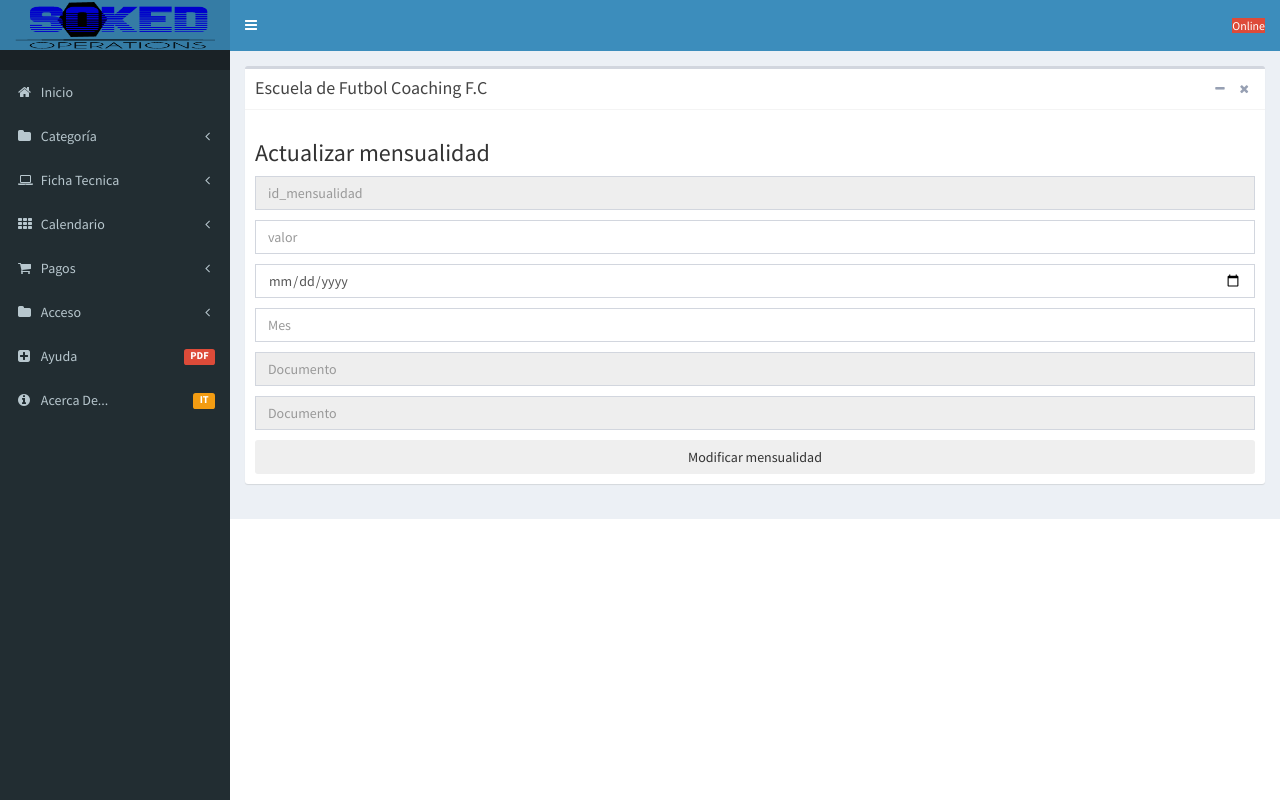
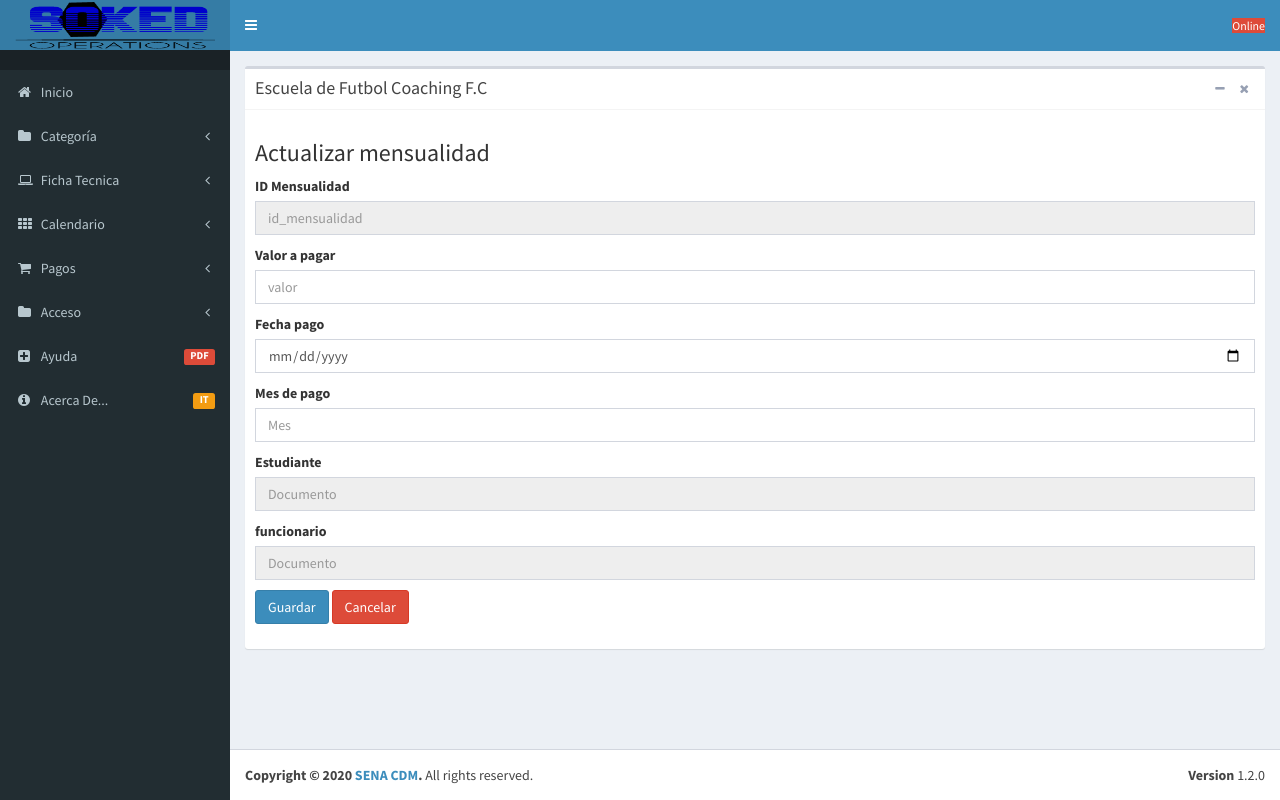
Before and after one commit to patricia0515/sokedop, a PHP site: page /vista/modulos/pagos/vista_modificar_mensualidad.php in a window 1280 px wide. Run offline with PHP 8.4, Linux system fonts and the light colour scheme; data comes from the database, SQL or seed files in the repository; both versions use the stored data as it was after the commit.

Commit message:
Consulta de mendualida

```diff
--- a/modelo/modelo_mensualidad.php
+++ b/modelo/modelo_mensualidad.php
@@ -103,15 +103,49 @@ $sql="insert into ".$tabla."(valor,fecha_pago,mes,estudiante,funcionario) values
            return false;
        }
    }
-   public function buscar($tabla,$condicion)
+   public function buscar($condicion)
    {
       if ($condicion==null)
       {
-         $sql="Select * from ".$tabla;
+        $sql="select
+		m.id_mensualidad as id_mensualidad,
+		m.valor as valor,
+		m.fecha_pago as fecha_pago ,
+		m.mes as mes,
+        e.nombres as nombre_e,
+        e.apellidos as apellido_e,
+        c.nombre as nombre_c,
+		f.nombres as nombres_f,
+        f.apellidos as nombres_f
+		from mensualidad as m
+		inner join estudiante as e
+        on m.estudiante = e.no_documento
+		inner join funcionario as f
+        on m.funcionario = f.id_funcionario
+        inner join categoria as c
+        on c.id_categoria = e.categoria
+		order by ID desc";
       }
       else
       {
-         $sql="Select * from ".$tabla." where ".$condicion;
+        $sql="select
+		m.id_mensualidad as id_mensualidad,
+		m.valor as valor,
+		m.fecha_pago as fecha_pago ,
+		m.mes as mes,
+        e.nombres as nombre_e,
+        e.apellidos as apellido_e,
+        c.nombre as nombre_c,
+		f.nombres as nombres_f,
+        f.apellidos as nombres_f
+		from mensualidad as m
+		inner join estudiante as e
+        on m.estudiante = e.no_documento
+		inner join funcionario as f
+        on m.funcionario = f.id_funcionario
+        inner join categoria as c
+        on c.id_categoria = e.categoria
+		order by id_mensualidad desc";
       }
 
       $resultado=$this->conec->query($sql);
@@ -124,6 +158,7 @@ $sql="insert into ".$tabla."(valor,fecha_pago,mes,estudiante,funcionario) values
           return false;
       }
    }
+
      public function editar($tabla,$condicion)
    {
 
--- a/vista/modulos/pagos/vista_modificar_mensualidad.php
+++ b/vista/modulos/pagos/vista_modificar_mensualidad.php
@@ -119,30 +119,39 @@ else
                               </div>
 			<form method="post" action="<?php echo $_SERVER['PHP_SELF']; ?>" >
 				<div>
+        <label for="id_mensualidad">ID Mensualidad</label>
 					<input name="id_mensualidad" id="id" type="text" class="form-control" placeholder="id_mensualidad" value="<?php if(isset($id_mensualidad1)) echo $id_mensualidad1?>" readonly>
 					<span class="help-block"></span>
 				</div>
 				<div>
+        <label for="valor">Valor a pagar</label>
 					<input name="valor" id="valor" type="text" class="form-control" placeholder="valor" value="<?php if(isset($valor)) echo $valor?>">
 					<span class="help-block"></span>
 				</div>
 				<div>
+        <label for="fecha_pago">Fecha pago</label>
 					<input name="fecha_pago" id="fecha" type="date" class="form-control" placeholder="fecha de pago" value="<?php if(isset($fecha_pago)) echo $fecha_pago?>">
 					<span class="help-block"></span>
 				</div>
 				<div>
+        <label for="mes">Mes de pago</label>
 					<input name="mes" id="mes" type="text" class="form-control" placeholder="Mes" value="<?php if(isset($mes)) echo $mes?>">
 					<span class="help-block"></span>
 				</div>
                 <div>
+                <label for="estudante">Estudiante</label>
 					<input name="estudiante" id="documento" type="text" class="form-control" placeholder="Documento" value="<?php if(isset($estudiante1)) echo $estudiante1?>"readonly>
 					<span class="help-block"></span>
 				</div>
                 <div>
+                <label for="funcionario">funcionario</label>
 					<input name="funcionario" id="documento" type="text" class="form-control" placeholder="Documento" value="<?php if(isset($funcionario1)) echo $funcionario1?>"readonly>
 					<span class="help-block"></span>
 				</div>
-				<button class="btn btn-block bt-login" type="submit" id="submit_btn" data-loading-text="Agregar....">Modificar mensualidad</button>
+				<div class="form-group">
+											<button class="btn btn-primary" type="submit">Guardar</button>
+											<button class="btn btn-danger" type="button" onclick="history.back()" name="volver atrás" value="volver atrás">Cancelar</button>
+										</div>
                 <?php
                  if ($errores)
                 {
@@ -167,5 +176,9 @@ else
           </section>
         </div>
       </div>
+      <?php
+		require_once("../../partials/footer.php");
+		require_once("../../partials/script.php");
+      ?>
   </body>
 </html>
```
Also changed, not shown: base_datos/dbsockedop.sql (+17 -0 lines), vista/modulos/categoria/vista_index_categoria.php (+6 -6 lines), vista/modulos/pagos/vista_adicionar_mensualidad.php (+9 -1 lines), vista/modulos/pagos/vista_mensualidad.php (+10 -7 lines).
